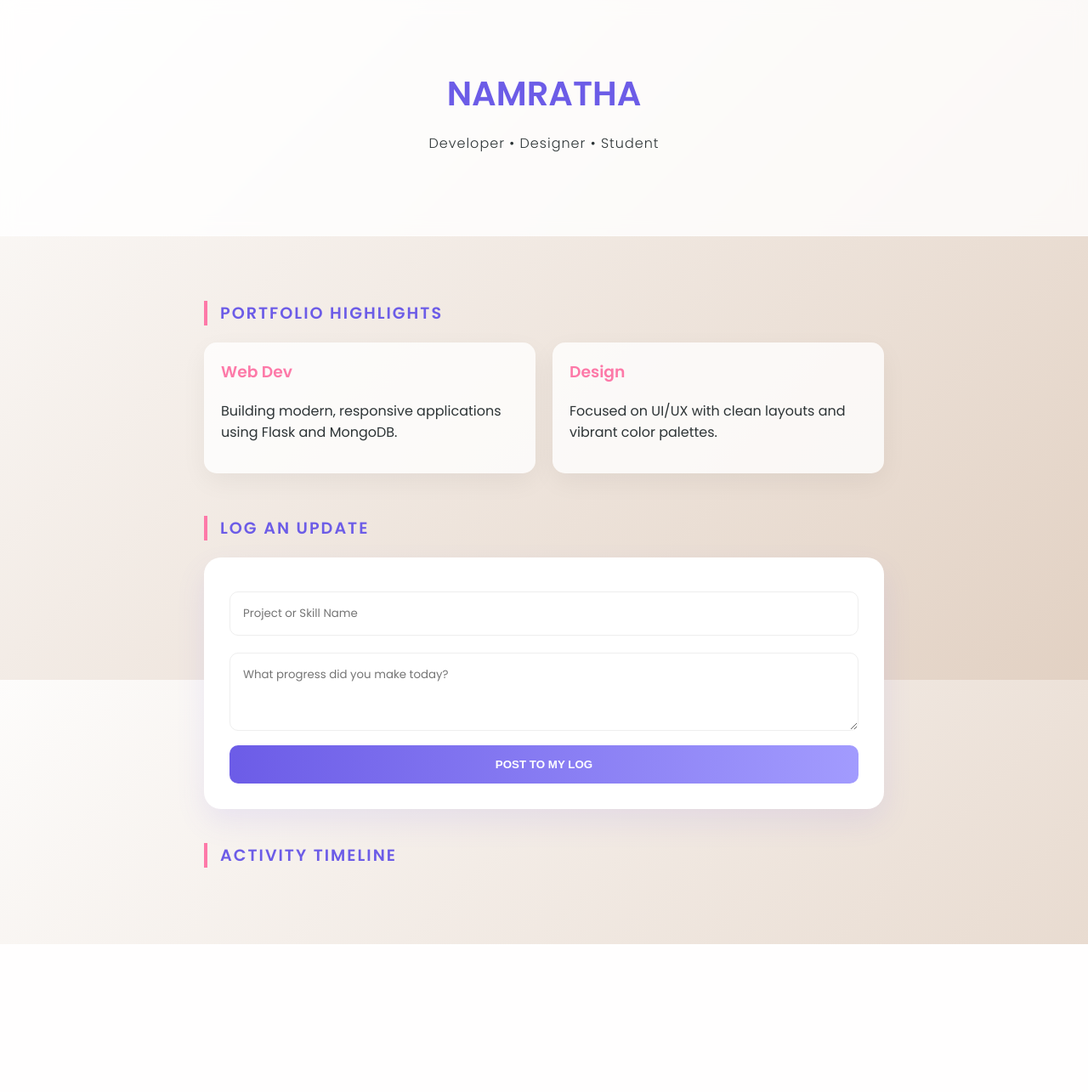
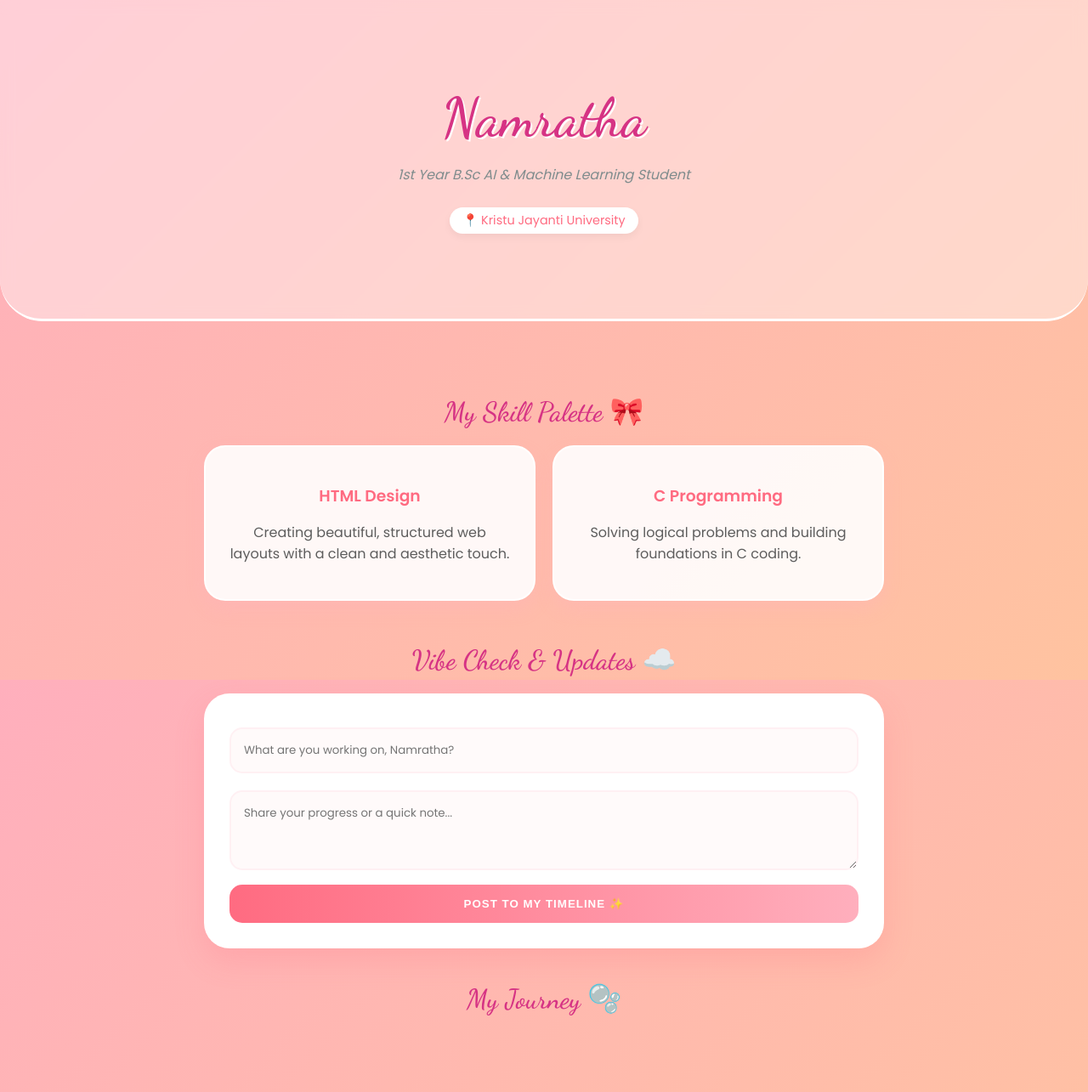
Before and after one commit to Namratha-beeresh/my_project, a Flask app: page / in a window 1280 px wide. Shown: the whole page at 85% size. Before the commit the page ends 1111 px from the top, so only its background shows below. Run offline with Flask 3, Linux system fonts and the light colour scheme; data that the repository does not hold is empty.

Commit message:
great update

```diff
--- a/api/index.py
+++ b/api/index.py
@@ -1,22 +1,19 @@
 import os
-from flask import Flask, render_template, request, redirect
+from flask import Flask, render_template, request, redirect, url_for
 from pymongo import MongoClient
 from datetime import datetime
 
-# CRITICAL: This tells Flask to look "up" one level for the templates folder
 app = Flask(__name__, template_folder='../templates')
 
-# Connect to MongoDB using an Environment Variable (Security)
-# Ensure you have added "MONGO_URI" in your Vercel Dashboard Settings
+# MongoDB Connection
 MONGO_URI = os.environ.get("MONGO_URI")
 client = MongoClient(MONGO_URI, serverSelectionTimeoutMS=5000)
-db = client.vibe_db
-collection = db.updates
+db = client.namratha_portfolio  # Updated DB name
+collection = db.activity_log
 
 @app.route('/')
 def index():
     try:
-        # Get all updates, newest first
         posts = list(collection.find().sort("_id", -1))
     except Exception as e:
         print(f"Database Error: {e}")
@@ -32,13 +29,12 @@ def add():
             collection.insert_one({
                 "skill": skill,
                 "notes": notes,
-                "date": datetime.now().strftime("%Y-%m-%d %H:%M")
+                "date": datetime.now().strftime("%b %d, %Y | %I:%M %p") # Prettier date format
             })
         except Exception as e:
             print(f"Insert Error: {e}")
 
-    return redirect('/')
+    return redirect(url_for('index'))
 
-# Required for local testing, Vercel uses the 'app' object directly
 if __name__ == "__main__":
     app.run()
--- a/templates/index.html
+++ b/templates/index.html
@@ -3,51 +3,68 @@
 <head>
     <meta charset="UTF-8">
     <meta name="viewport" content="width=device-width, initial-scale=1.0">
-    <title>Namratha | Portfolio & Vibe Check</title>
-    <link href="https://fonts.googleapis.com/css2?family=Poppins:wght@300;400;600&display=swap" rel="stylesheet">
+    <title>Namratha | AI Student & Coder</title>
+    <link href="https://fonts.googleapis.com/css2?family=Dancing+Script:wght@600&family=Poppins:wght@300;400;600&display=swap" rel="stylesheet">
     <style>
         :root {
-            --primary: #6c5ce7;
-            --secondary: #a29bfe;
-            --accent: #fd79a8;
-            --bg: #f8f9fd;
-            --glass: rgba(255, 255, 255, 0.8);
+            --soft-pink: #ffdde1;
+            --deep-pink: #ffafbd;
+            --aesthetic-purple: #c3bef0;
+            --text-color: #5d5d5d;
+            --white: rgba(255, 255, 255, 0.9);
         }
 
         body {
             font-family: 'Poppins', sans-serif;
-            background: linear-gradient(135deg, #fdfcfb 0%, #e2d1c3 100%);
+            background: linear-gradient(135deg, #ffafbd 0%, #ffc3a0 100%);
             background-attachment: fixed;
-            color: #2d3436;
+            color: var(--text-color);
             margin: 0;
             padding-bottom: 50px;
         }
 
         .container { max-width: 800px; margin: auto; padding: 20px; }
 
-        /* Header Section */
+        /* Girly Header */
         header {
             text-align: center;
-            padding: 60px 0;
-            background: var(--glass);
-            backdrop-filter: blur(10px);
-            border-bottom: 1px solid rgba(255,255,255,0.3);
+            padding: 80px 0;
+            background: rgba(255, 255, 255, 0.4);
+            backdrop-filter: blur(8px);
+            border-bottom: 3px solid white;
             margin-bottom: 40px;
+            border-radius: 0 0 50px 50px;
         }
-        header h1 { font-size: 2.5rem; margin: 0; color: var(--primary); }
-        header p { font-weight: 300; letter-spacing: 1px; }
+        header h1 {
+            font-family: 'Dancing Script', cursive;
+            font-size: 4rem;
+            margin: 0;
+            color: #d63384;
+            text-shadow: 2px 2px white;
+        }
+        header p { font-weight: 400; font-style: italic; color: #7f8c8d; }
 
-        /* Portfolio Section */
-        .section-title {
-            font-size: 1.2rem;
-            text-transform: uppercase;
-            letter-spacing: 2px;
-            color: var(--primary);
-            margin-bottom: 20px;
-            border-left: 4px solid var(--accent);
-            padding-left: 15px;
+        .university-tag {
+            display: inline-block;
+            background: white;
+            padding: 5px 15px;
+            border-radius: 20px;
+            font-size: 0.9rem;
+            color: #ff6b81;
+            margin-top: 10px;
+            box-shadow: 0 4px 10px rgba(0,0,0,0.05);
         }
 
+        /* Section Titles */
+        .section-title {
+            font-family: 'Dancing Script', cursive;
+            font-size: 2rem;
+            color: #d63384;
+            margin-bottom: 20px;
+            text-align: center;
+        }
+
+        /* Portfolio Cards */
         .portfolio-grid {
             display: grid;
             grid-template-columns: 1fr 1fr;
@@ -56,21 +73,23 @@
         }
 
         .project-box {
-            background: var(--glass);
-            padding: 20px;
-            border-radius: 15px;
-            box-shadow: 0 10px 30px rgba(0,0,0,0.05);
-            transition: transform 0.3s ease;
+            background: var(--white);
+            padding: 25px;
+            border-radius: 25px;
+            border: 2px solid white;
+            box-shadow: 0 10px 20px rgba(255, 175, 189, 0.3);
+            transition: 0.3s;
+            text-align: center;
         }
-        .project-box:hover { transform: translateY(-5px); }
-        .project-box h3 { margin-top: 0; color: var(--accent); }
+        .project-box:hover { transform: scale(1.03); }
+        .project-box h3 { color: #ff6b81; margin-bottom: 10px; }
 
-        /* The Form Card */
+        /* The Form */
         .card-form {
             background: white;
             padding: 30px;
-            border-radius: 20px;
-            box-shadow: 0 15px 35px rgba(108, 92, 231, 0.1);
+            border-radius: 30px;
+            box-shadow: 0 15px 35px rgba(255, 107, 129, 0.2);
             margin-bottom: 40px;
         }
 
@@ -78,35 +97,38 @@
             width: 100%;
             margin: 10px 0;
             padding: 15px;
-            border: 1px solid #eee;
-            border-radius: 10px;
+            border: 2px solid #fff0f3;
+            border-radius: 15px;
             box-sizing: border-box;
             font-family: inherit;
+            background: #fffafa;
         }
 
         button {
-            background: linear-gradient(to right, var(--primary), var(--secondary));
+            background: linear-gradient(to right, #ff6b81, #ffafbd);
             color: white;
             border: none;
             padding: 15px;
             width: 100%;
-            border-radius: 10px;
+            border-radius: 15px;
             font-weight: 600;
+            letter-spacing: 1px;
             cursor: pointer;
-            transition: opacity 0.3s;
+            transition: 0.3s;
         }
-        button:hover { opacity: 0.9; }
+        button:hover { letter-spacing: 3px; background: #ff4757; }
 
-        /* The Feed/Log */
+        /* The Activity Feed */
         .feed-item {
-            background: var(--glass);
+            background: var(--white);
             padding: 20px;
-            border-radius: 15px;
+            border-radius: 20px;
             margin-bottom: 15px;
-            border-left: 5px solid var(--secondary);
+            border-left: 8px solid #ffafbd;
+            position: relative;
         }
-        .feed-item strong { color: var(--primary); font-size: 1.1rem; }
-        .feed-item small { float: right; color: #b2bec3; }
+        .feed-item strong { color: #d63384; font-size: 1.2rem; }
+        .feed-item small { display: block; color: #a29bfe; margin-bottom: 5px; font-size: 0.8rem; }
 
         @media (max-width: 600px) {
             .portfolio-grid { grid-template-columns: 1fr; }
@@ -117,35 +139,36 @@
 
     <header>
         <div class="container">
-            <h1>NAMRATHA</h1>
-            <p>Developer • Designer • Student</p>
+            <h1>Namratha</h1>
+            <p>1st Year B.Sc AI & Machine Learning Student</p>
+            <div class="university-tag">📍 Kristu Jayanti University</div>
         </div>
     </header>
 
     <div class="container">
 
-        <h2 class="section-title">Portfolio Highlights</h2>
+        <h2 class="section-title">My Skill Palette 🎀</h2>
         <div class="portfolio-grid">
             <div class="project-box">
-                <h3>Web Dev</h3>
-                <p>Building modern, responsive applications using Flask and MongoDB.</p>
+                <h3>HTML Design</h3>
+                <p>Creating beautiful, structured web layouts with a clean and aesthetic touch.</p>
             </div>
             <div class="project-box">
-                <h3>Design</h3>
-                <p>Focused on UI/UX with clean layouts and vibrant color palettes.</p>
+                <h3>C Programming</h3>
+                <p>Solving logical problems and building foundations in C coding.</p>
             </div>
         </div>
 
-        <h2 class="section-title">Log an Update</h2>
+        <h2 class="section-title">Vibe Check & Updates ☁️</h2>
         <div class="card-form">
             <form action="/add" method="POST">
-                <input type="text" name="skill" placeholder="Project or Skill Name" required>
-                <textarea name="notes" rows="3" placeholder="What progress did you make today?"></textarea>
-                <button type="submit">POST TO MY LOG</button>
+                <input type="text" name="skill" placeholder="What are you working on, Namratha?" required>
+                <textarea name="notes" rows="3" placeholder="Share your progress or a quick note..."></textarea>
+                <button type="submit">POST TO MY TIMELINE ✨</button>
             </form>
         </div>
 
-        <h2 class="section-title">Activity Timeline</h2>
+        <h2 class="section-title">My Journey 🫧</h2>
         {% for post in posts %}
         <div class="feed-item">
             <small>{{ post.date }}</small>
```
